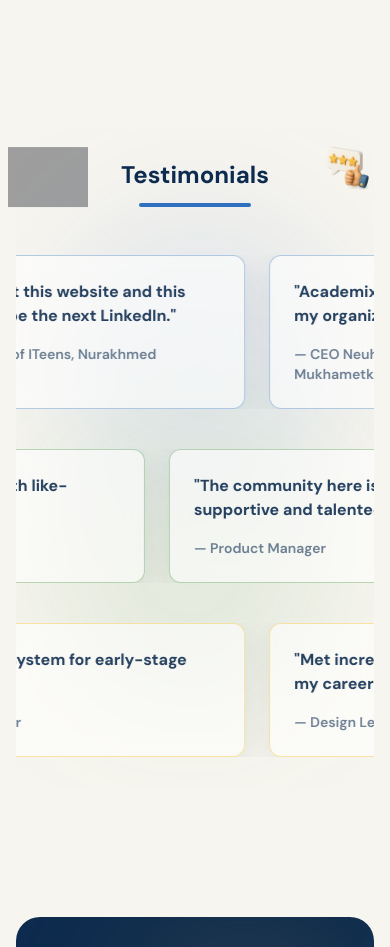
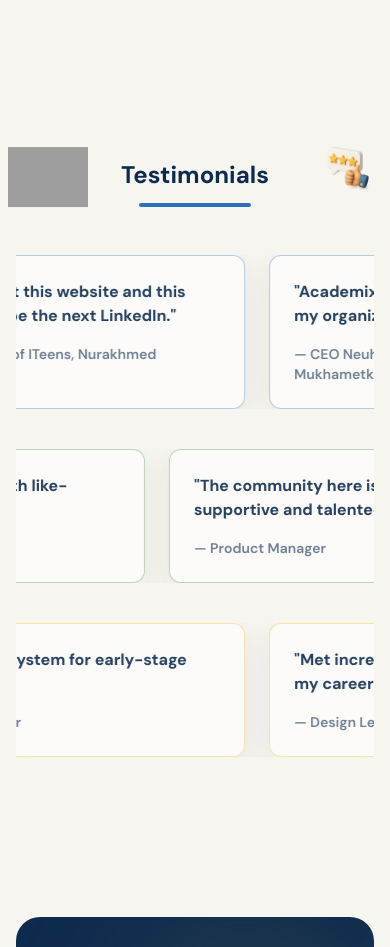
Before and after one commit to magikun/academixhub, a React (Vite) app: page / in a window 390 px wide. Shown: the part 6903-7850 px from the top of the page. Built offline with nearby package versions, Linux system fonts and the light colour scheme; no server answers; grey boxes are pictures that could not be loaded.

Commit message:
Reduce mobile testimonial load and hide bg orbs

```diff
--- a/src/components/Testimonials.jsx
+++ b/src/components/Testimonials.jsx
@@ -28,9 +28,8 @@
     return () => window.removeEventListener('resize', checkMobile)
   }, [])
 
-  // Mobile: 20 cycles (smaller screen, less memory)
-  // Desktop: 50 cycles
-  const cycles = isMobile ? 20 : 50
+  // Reduce cycles on mobile to keep DOM light and avoid mobile reloads
+  const cycles = isMobile ? 10 : 20
 
   // Safety check for testimonials array
   if (!testimonials || !Array.isArray(testimonials) || testimonials.length === 0) {
@@ -82,7 +81,7 @@
   return (
     <div className="py-8 relative">
       {/* Background graphics */}
-      <div className="absolute inset-0 overflow-hidden pointer-events-none">
+      <div className="absolute inset-0 overflow-hidden pointer-events-none hidden md:block">
         {/* Gradient orbs */}
         <div className="absolute top-20 left-10 w-72 h-72 bg-blue/10 rounded-full blur-3xl" />
         <div className="absolute bottom-20 right-10 w-72 h-72 bg-green/10 rounded-full blur-3xl" />
```
